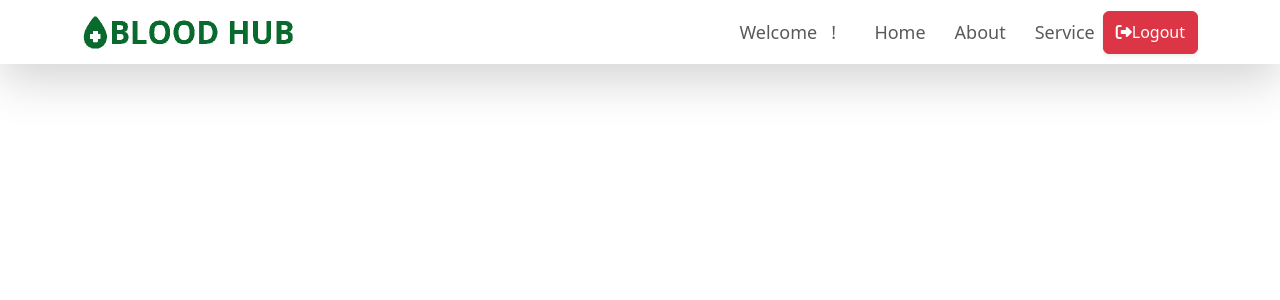
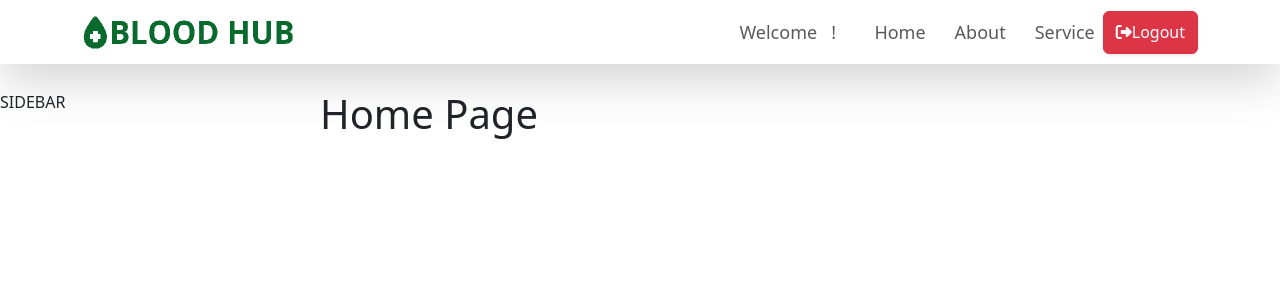
Before and after one commit to Haris-Mohanty/BloodHub, a React (Create React App) app in the folder client/: page / in a window 1280 px wide. Shown: the top 300 px of the page. Built offline with nearby package versions, Linux system fonts and the light colour scheme; no server answers; sample sign-in values are in the browser's storage.

Commit message:
client- src- components- shared- Layout- Menu- userMenu.js- Create for homepage design....

```diff
--- a/client/src/components/shared/Layout/Header.js
+++ b/client/src/components/shared/Layout/Header.js
@@ -20,7 +20,7 @@ const Header = () => {
     <div>
       <div className="bg-light shadow-sm container-fluid">
         <nav className="navbar navbar-expand-sm fixed-top shadow-lg navbar-light bg-white">
-          <div className="container">
+          <div className="container w-100">
             <a href="#" className="navbar-brand">
               <img src="./assets/images/nav.png" className="w-50" />
             </a>
@@ -36,7 +36,9 @@ const Header = () => {
               <ul className="navbar-nav w-100 justify-content-end">
                 <li className="nav-item">
                   <a href="#" className="nav-link">
-                    Welcome &nbsp; {user?.name || user?.hospitalName || user?.organisationName} ! &nbsp;
+                    Welcome &nbsp;{" "}
+                    {user?.name || user?.hospitalName || user?.organisationName}{" "}
+                    ! &nbsp;
                     <span class="badge bg-secondary">{user?.role}</span>
                   </a>
                 </li>
--- a/client/src/components/shared/Layout/Layout.js
+++ b/client/src/components/shared/Layout/Layout.js
@@ -7,7 +7,10 @@ const Layout = ({ children }) => {
       <div className="header">
         <Header />
       </div>
-      <div className="content">{children}</div>
+      <div className="row g-0 home-con">
+        <div className="col-md-3">SIDEBAR</div>
+        <div className="col-md-9">{children}</div>
+      </div>
     </>
   );
 };
--- a/client/src/index.css
+++ b/client/src/index.css
@@ -56,3 +56,6 @@
 .navbar-nav .nav-item{
   padding-left: 13px;
 }
+.home-con{
+  margin-top: 90px;
+}
```
Also changed, not shown: client/src/components/shared/Layout/Menus/userMenus.js (added).
